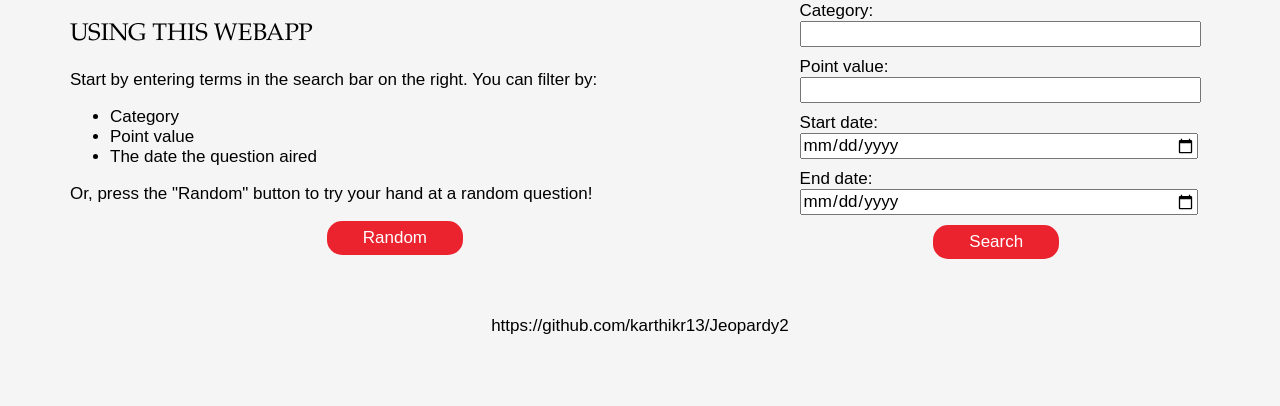
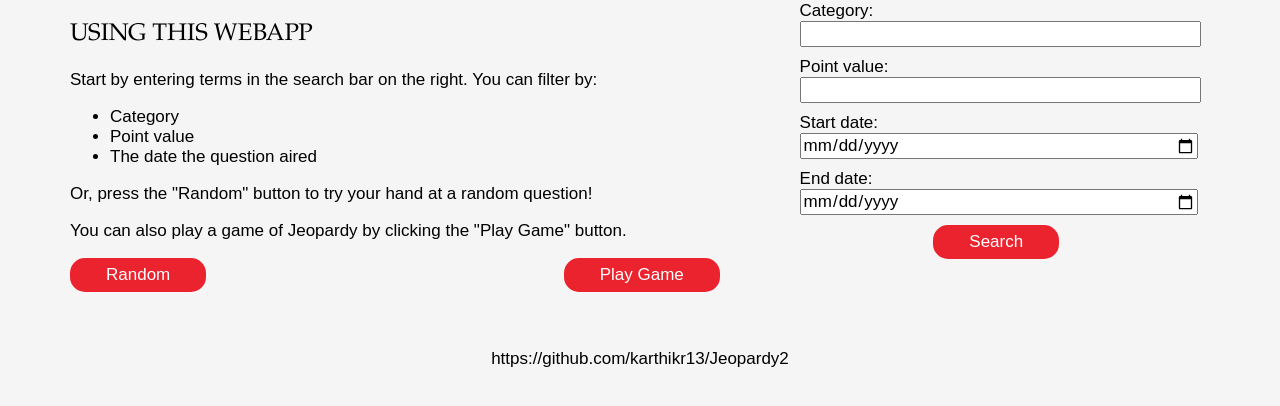
Before and after one commit to karthikr13/Jeopardy, a Django app: page /board/ in a window 1280 px wide. Shown: the part 117-523 px from the top of the page. Run offline with Django 3.2, Linux system fonts and the light colour scheme.

Commit message:
added play game button and category titles for game board

```diff
--- a/board/templates/board/index.html
+++ b/board/templates/board/index.html
@@ -17,6 +17,7 @@ a,
 ul,
 ol,
 li,
+button,
 label,
 input{
   font-family: muli, sans-serif;
@@ -93,7 +94,7 @@ h1, h2, h3, h4, h5 {
 #main-right .form .textfield {
   width: 100%;
 }
-.main #button, #button2 {
+.main #button, #button2, #button3 {
   text-align: center;
   padding-top: 7px;
   padding-bottom: 7px;
@@ -109,12 +110,17 @@ h1, h2, h3, h4, h5 {
   cursor: pointer;
   border-radius: 15px;
 }
+.main #button2{
+  float:left;
+}
+.main #button3{
+  float:right;
+}
 .footer {
   display: block;
   padding-top: 25px;
   padding-bottom: 25px;
   text-align: center;
-}body p {
 }
 </style>
 </head>
@@ -124,7 +130,7 @@ h1, h2, h3, h4, h5 {
 </header>
 <main class="main">
   <div id="main-left">
-    <form name="form2" class="form" onsubmit="this.action = '/board/random';">
+    <form name="form2" class="form">
       <h2>Using this webapp</h2>
     <p>Start by entering terms in the search bar on the right. You&nbsp;can filter by:</p>
     <ul>
@@ -133,7 +139,9 @@ h1, h2, h3, h4, h5 {
       <li>The date the question aired</li>
     </ul>
     <p>Or, press the "Random" button to try your hand at a random question!</p>
-    <input type="submit" class="button" name="button" id="button2" value="Random">
+    <p>You can also play a game of Jeopardy by clicking the "Play Game" button.</p>
+    <input type="submit" class="button" name="button" id="button2" formaction = "/board/random" value="Random"></input>
+    <input type="submit" class="button" name="button" id="button3" formaction = "/board/gameboard" value="Play Game"></input>
   </form>
 
 
--- a/board/views.py
+++ b/board/views.py
@@ -52,14 +52,17 @@ def search(request, search_string):
 
 def gameboard(request):
     questions = [None] * 25
-
+    header = "Categories:"
     for i in range(0, 5):
         question = get_object_or_404(Question, pk=random.randint(0, Question.objects.count()))
         cat = question.category
+        header += " " + cat + ","
         matches = Question.objects.filter(category__iexact = cat)[:5]
         for j, match in enumerate(matches):
             questions[i + j*5] = match
-    return render(request, 'board/category_sort.html', {'matches': questions})
+    header = header[:-1]
+    return render(request, 'board/category_sort.html', {'header': header, 'matches': questions})
+
 def random_question(request):
     question = get_object_or_404(Question, pk=random.randint(0, Question.objects.count()))
     return render(request, 'board/detail.html', {'question': question})
```
